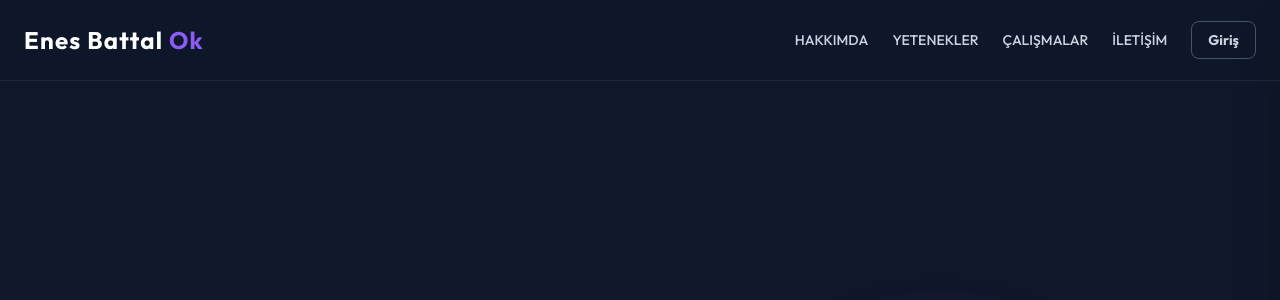
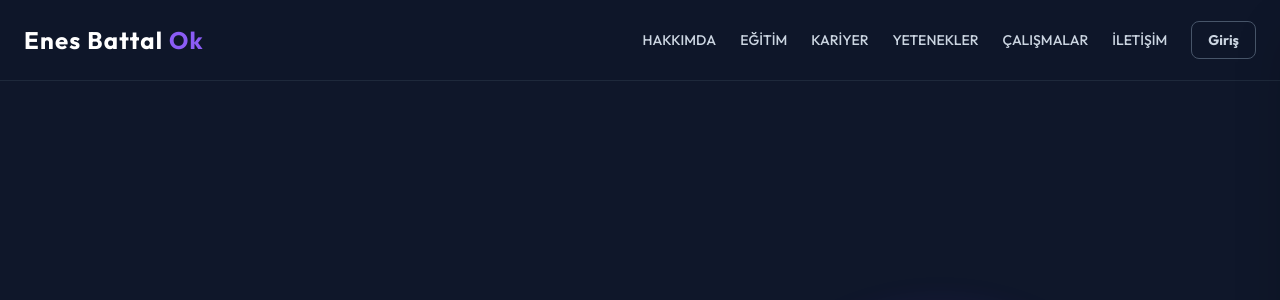
Before and after one commit to EnesBattalOk/PersonalWebsite, a Flask app: page / in a window 1280 px wide. Shown: the top 300 px of the page. Run offline with Flask 3, Linux system fonts and the light colour scheme; data comes from the database, SQL or seed files in the repository; some libraries are stand-ins or nearby versions.

Commit message:
Add missing education and career links to the main navigation
Add "Eğitim" and "Kariyer" links to both the desktop and mobile navigation menus in templates/base.html, maintaining the specified order and styling.

Replit-Commit-Author: Agent
Replit-Commit-Session-Id: ea56bb9b-8bc7-4752-9bdd-424b057c0480
Replit-Commit-Checkpoint-Type: full_checkpoint
Replit-Commit-Event-Id: 5c876100-a138-4d08-8c0b-d92237d7f436
Replit-Commit-Screenshot-Url: https://storage.googleapis.com/screenshot-production-us-central1/13ac26a5-8331-48d8-9cbe-ddfba13fce0e/ea56bb9b-8bc7-4752-9bdd-424b057c0480/IzxxggP
Replit-Helium-Checkpoint-Created: true

```diff
--- a/templates/base.html
+++ b/templates/base.html
@@ -62,6 +62,8 @@
 
             <div class="hidden lg:flex items-center gap-6">
                 <a href="/#hakkimda" class="text-sm font-medium text-slate-300 hover:text-violet-500 transition-colors">HAKKIMDA</a>
+                <a href="/#egitim" class="text-sm font-medium text-slate-300 hover:text-violet-500 transition-colors">EĞİTİM</a>
+                <a href="/#kariyer" class="text-sm font-medium text-slate-300 hover:text-violet-500 transition-colors">KARİYER</a>
                 <a href="/#yetenekler" class="text-sm font-medium text-slate-300 hover:text-violet-500 transition-colors">YETENEKLER</a>
                 <a href="/#projeler" class="text-sm font-medium text-slate-300 hover:text-violet-500 transition-colors">ÇALIŞMALAR</a>
                 <a href="/#iletisim" class="text-sm font-medium text-slate-300 hover:text-violet-500 transition-colors">İLETİŞİM</a>
@@ -124,6 +126,8 @@
     <div class="flex flex-col p-6 gap-4">
         <a href="/" class="text-slate-300 hover:text-violet-500 text-lg">Anasayfa</a>
         <a href="/#hakkimda" class="text-slate-300 hover:text-violet-500 text-lg">Hakkımda</a>
+        <a href="/#egitim" class="text-slate-300 hover:text-violet-500 text-lg">Eğitim</a>
+        <a href="/#kariyer" class="text-slate-300 hover:text-violet-500 text-lg">Kariyer</a>
         <a href="/#yetenekler" class="text-slate-300 hover:text-violet-500 text-lg">Yetenekler</a>
         <a href="/#projeler" class="text-slate-300 hover:text-violet-500 text-lg">Çalışmalar</a>
         <a href="/#iletisim" class="text-slate-300 hover:text-violet-500 text-lg">İletişim</a>
```
